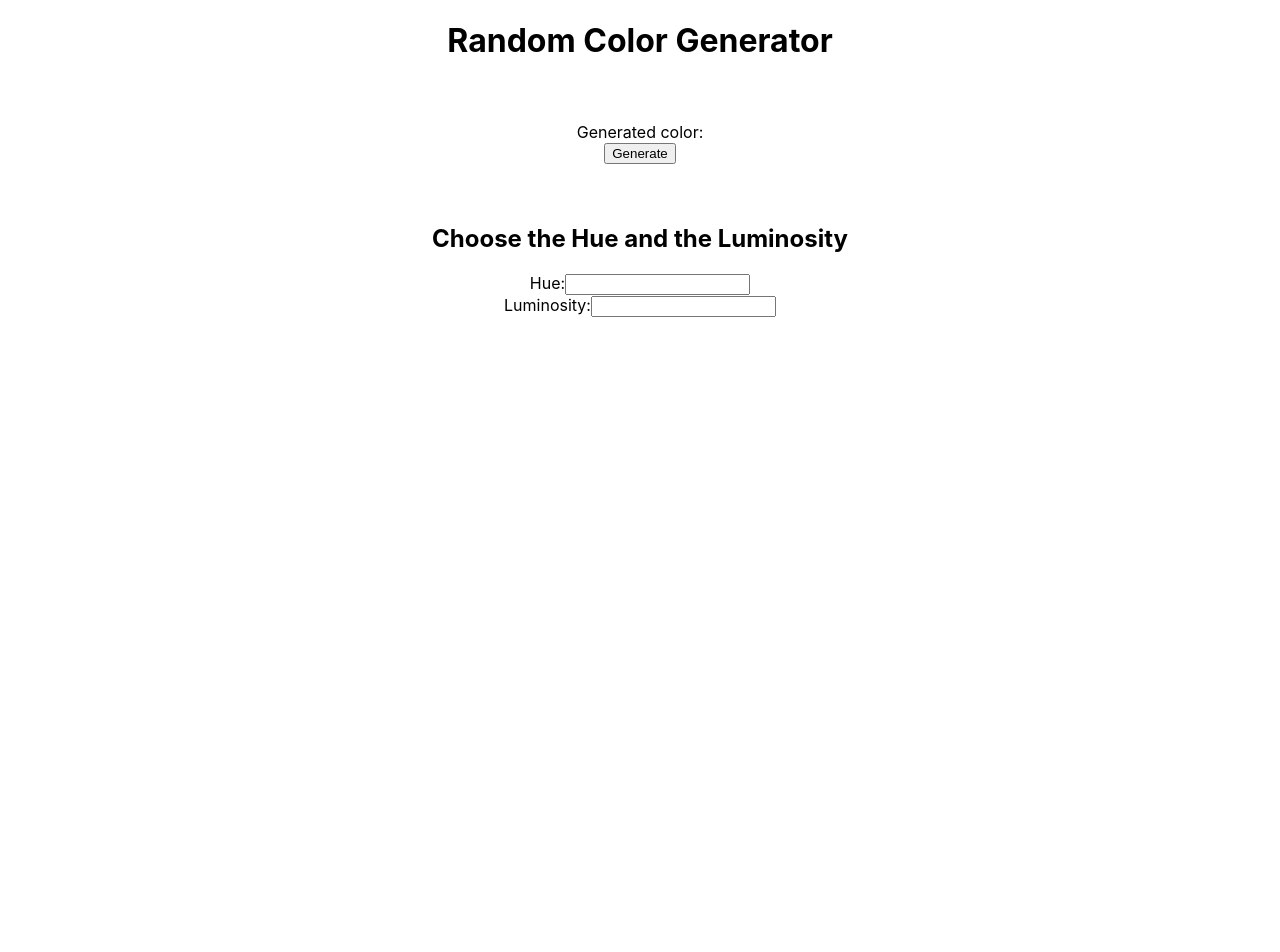
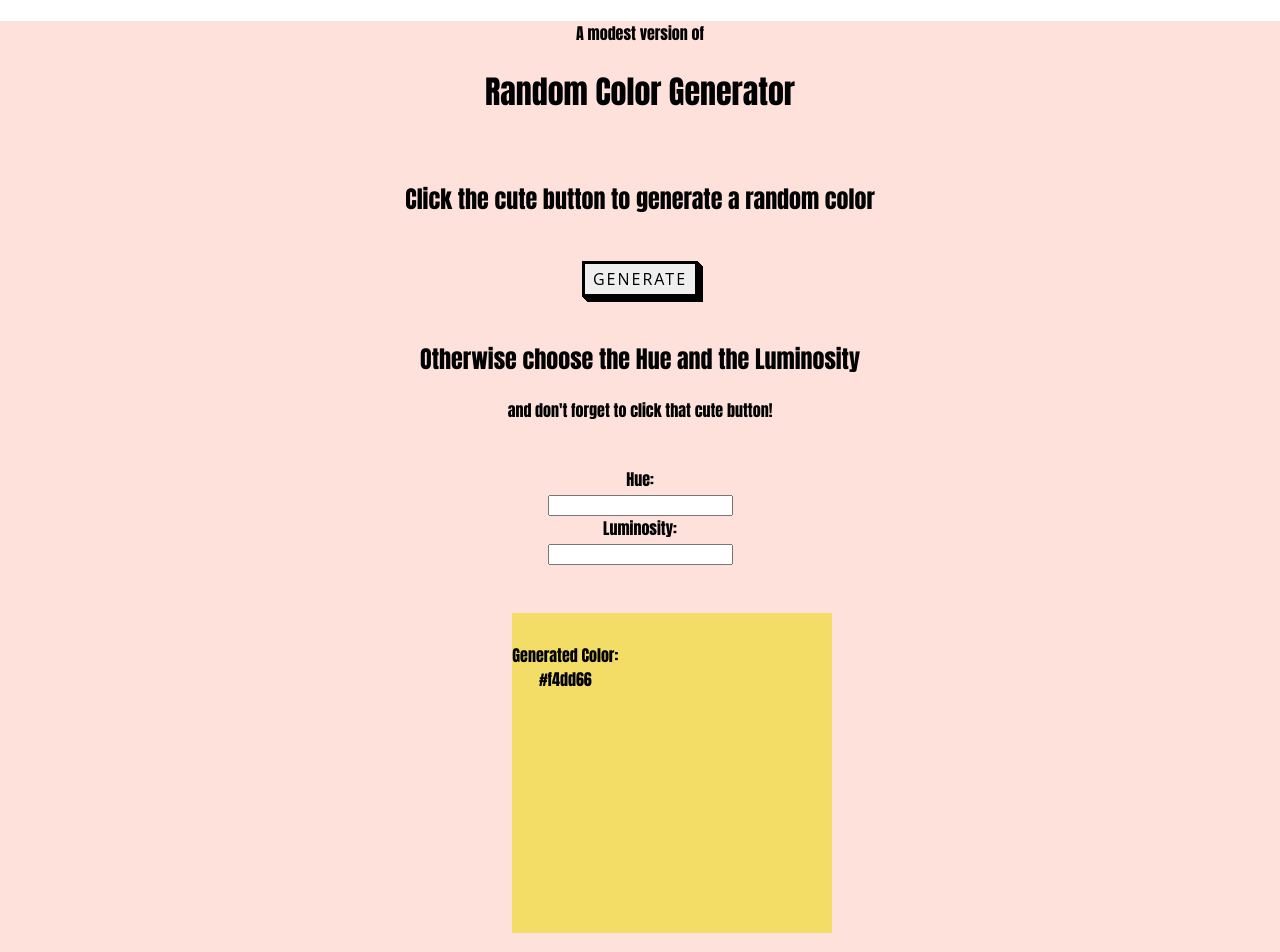
Before and after one commit to ElenaAnnibali/react-random-color-generator, a React (Create React App) app: page / in a window 1280 px wide. Shown: the top 952 px of the page. Before the commit the page ends 800 px from the top, so only its background shows below. Built offline with nearby package versions, Linux system fonts and the light colour scheme.

Commit message:
Working basic version

```diff
--- a/src/App.css
+++ b/src/App.css
@@ -1,3 +1,6 @@
 .App {
+  box-sizing: border-box;
   text-align: center;
+  background-color: #ffe1db;
+  font-family: Impact, Haettenschweiler, 'Arial Narrow Bold', sans-serif;
 }
--- a/src/App.js
+++ b/src/App.js
@@ -1,18 +1,16 @@
 import './App.css';
 import Div from './Div.js';
-import HueLuminosity from './HueLuminosity.js';
 
 export default function App() {
   return (
     <div className="App">
+      <h4>A modest version of</h4>
       <h1>Random Color Generator</h1>
       <br />
+      <h2>Click the cute button to generate a random color</h2>
       <br />
+      <be />
       <Div />
-      <br />
-      <br />
-      <h2>Choose the Hue and the Luminosity</h2>
-      <HueLuminosity />
       <br />
       <br />
       <br />
--- a/src/Div.js
+++ b/src/Div.js
@@ -1,29 +1,95 @@
+import './App.css';
 /** @jsxImportSource @emotion/react */
 import { css } from '@emotion/react';
+import randomColor from 'randomcolor';
 import { useState } from 'react';
 
-const randomHexColor = () => {
-  // Generate a random 2 digit hex number, padded with a 0 if necessary
-  const part = () =>
-    Math.floor(Math.random() * 256)
-      .toString(16)
-      .padStart(2, '0');
-  const r = part();
-  const g = part();
-  const b = part();
-  return `#${r}${g}${b}`;
-};
-
-const myDivStyles = (color) => css`
-  background-color: ${color ? color : null};
+const myDivStyle = (generateColor) => css`
+  background-color: ${generateColor ? generateColor : null};
+  align-items: center;
+  transition-timing-function: cubic-bezier(0, 0, 0.2, 1);
+  transition-duration: 1s;
+  box-sizing: border-box;
+  text-align: center;
+  display: grid;
+  grid-template-columns: 1fr 1fr 1fr;
+  grid-template-rows: 1fr 1fr 1fr;
+  gap: 0px 0px;
+  grid-template-areas:
+    '. . .'
+    '. . .'
+    '. . .';
+  width: 20em;
+  height: 20em;
+  position: sticky;
+  top: 0;
+  left: 40%;
 `;
 
+const myButtonStyle = css`
+font-family: "Open Sans", sans-serif;
+font-size: 16px;
+letter-spacing: 2px;
+text-decoration: none;
+text-transform: uppercase;
+color: #000;
+cursor: pointer;
+border: 3px solid;
+padding: 0.25em 0.5em;
+box-shadow: 1px 1px 0px 0px, 2px 2px 0px 0px, 3px 3px 0px 0px, 4px 4px 0px 0px, 5px 5px 0px 0px;
+position: relative;
+user-select: none;
+-webkit-user-select: none;
+touch-action: manipulation;
+}`;
+
 export default function Div() {
-  const [color, setColor] = useState('');
+  const [hue, setHue] = useState('');
+  const [luminosity, setLuminosity] = useState('');
+  const [generateColor, setGenerateColor] = useState(
+    randomColor.randomColor({ hue: hue, luminosity: luminosity }),
+  );
+
   return (
-    <div>
-      <div css={myDivStyles(color)}>Generated color: {color}</div>
-      <button onClick={() => setColor(randomHexColor())}>Generate</button>
-    </div>
+    <>
+      <button
+        onClick={() =>
+          setGenerateColor(
+            randomColor.randomColor({ hue: hue, luminosity: luminosity }),
+          )
+        }
+        css={myButtonStyle}
+      >
+        Generate
+      </button>
+      <br />
+      <br />
+      <h2>Otherwise choose the Hue and the Luminosity</h2>
+      <h4>and don't forget to click that cute button!</h4>
+      <br />
+      <label>
+        Hue:
+        <br />
+        <input
+          value={hue}
+          onChange={(event) => setHue(event.currentTarget.value)}
+        />
+      </label>
+      <br />
+      <label>
+        Luminosity:
+        <br />
+        <input
+          value={luminosity}
+          onChange={(event) => setLuminosity(event.currentTarget.value)}
+        />
+      </label>
+      <br />
+      <br />
+      <br />
+      <div css={myDivStyle(generateColor)}>
+        Generated Color: {generateColor}
+      </div>
+    </>
   );
 }
--- a/src/HueLuminosity.js
+++ /dev/null
@@ -1,19 +0,0 @@
-/** @jsxImportSource @emotion/react */
-import { css } from '@emotion/react';
-import { useState } from 'react';
-
-export default function Div() {
-  return (
-    <div>
-      <label>
-        Hue:
-        <input />
-      </label>
-      <br />
-      <label>
-        Luminosity:
-        <input />
-      </label>
-    </div>
-  );
-}
```
Also changed, not shown: 1 other file (tests, documents, lock files or other folders).
